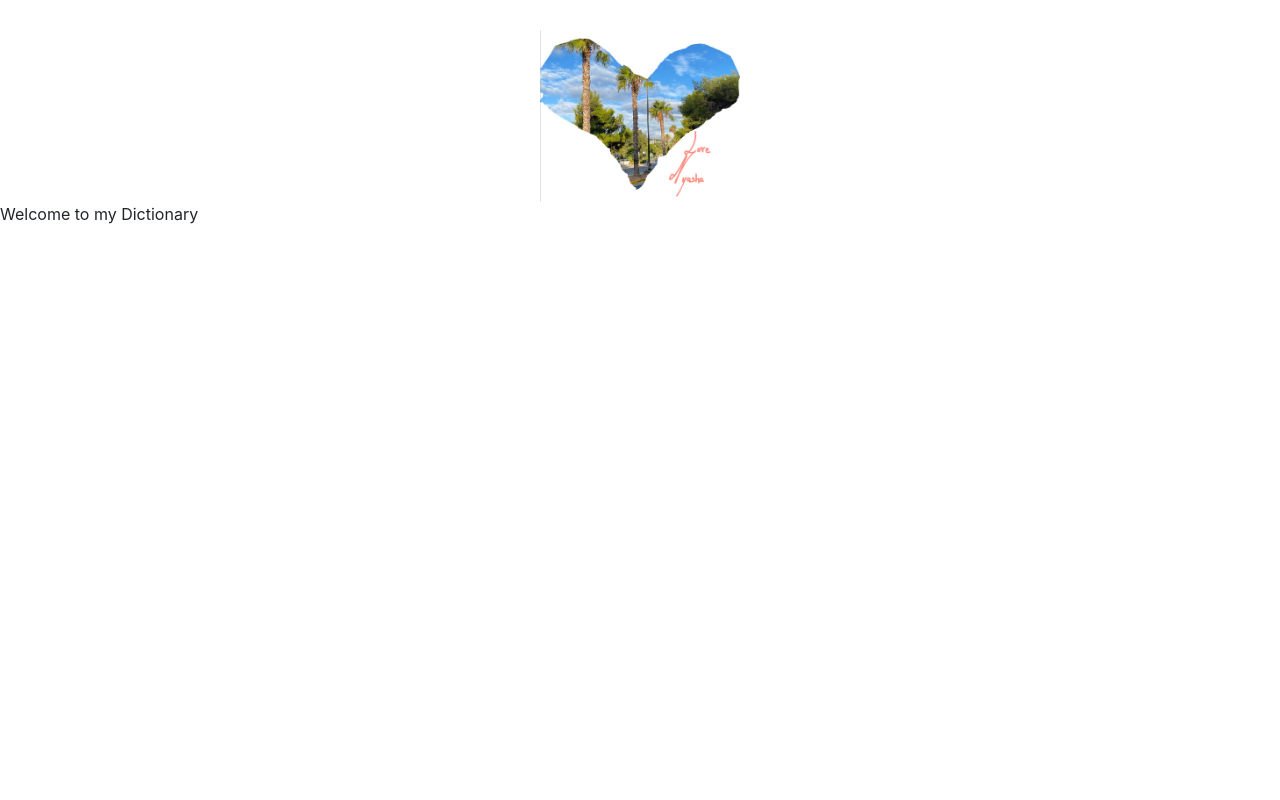
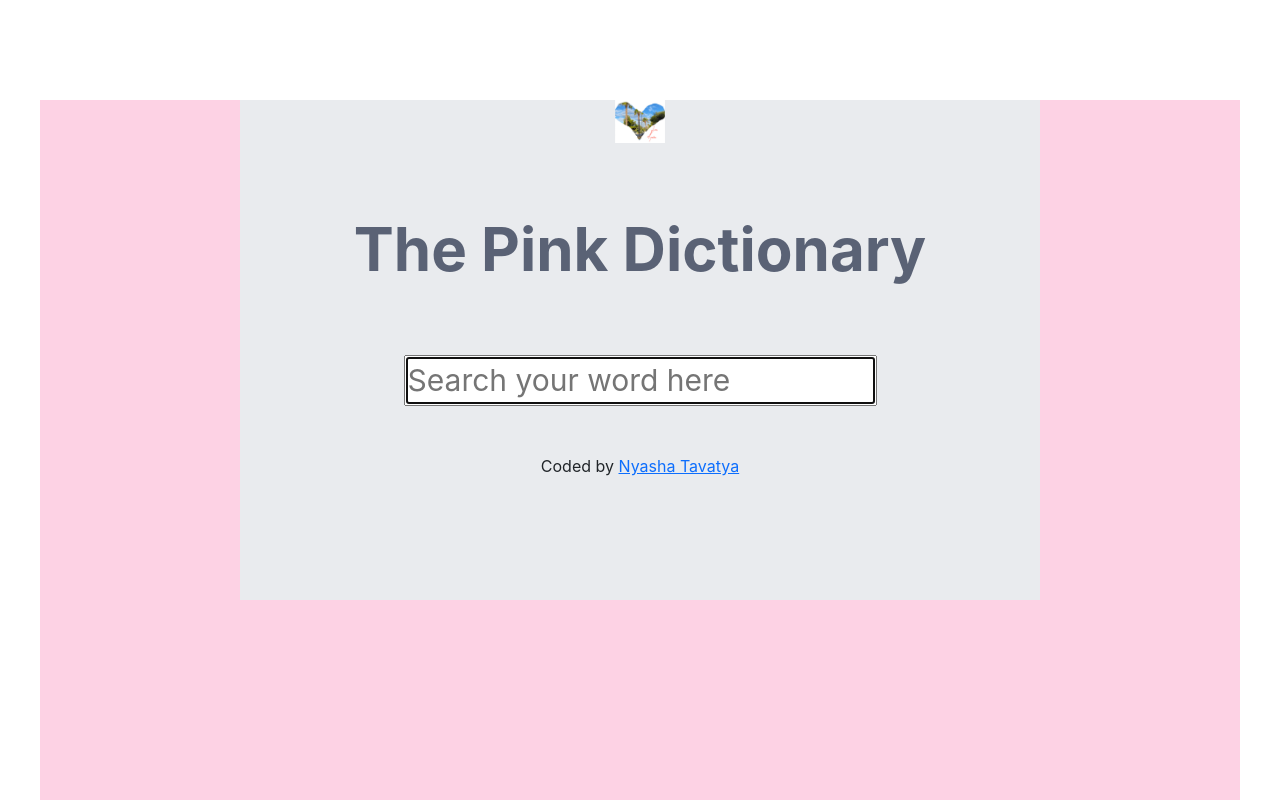
Before and after one commit to NyashaV/dictionary-project, a React (Create React App) app: page / in a window 1280 px wide. Built offline with nearby package versions, Linux system fonts and the light colour scheme.

Commit message:
Component for Dictionary search added and minor CSS configuration

```diff
--- a/src/App.css
+++ b/src/App.css
@@ -1,9 +1,31 @@
+.container {
+  margin: 0 auto;
+  max-width: 1200px;
+  height: 700px;
+  background-color: #fdd2e4;
+  margin-top: 100px;
+}
+
+.contrastContainer {
+  margin: 0 auto;
+  max-width: 800px;
+  height: 500px;
+  background-color: #e9ebee;
+}
+
 .App-header {
   margin: 30px 0;
 }
 
 .App-logo {
-  max-width: 200px;
+  max-width: 50px;
   display: block;
   margin: 0 auto;
 }
+
+.appName {
+  margin: 70px;
+  font-weight: 650;
+  font-size: 60px;
+  color: #5a6275;
+}
--- a/src/App.js
+++ b/src/App.js
@@ -1,13 +1,33 @@
 import logo from "./logo.jpg";
 import "./App.css";
+import Dictionary from "./Dictionary";
 
 export default function App() {
   return (
     <div className="App">
-      <header className="App-header">
-        <img src={logo} className="App-logo img-fluid" alt="logo" />
-        Welcome to my Dictionary
-      </header>
+      <div className="container">
+        {" "}
+        <div className="contrastContainer">
+          <header className="App-header">
+            <img src={logo} className="App-logo img-fluid" alt="logo" />
+            <h1 className="text-center appName">The Pink Dictionary </h1>
+          </header>
+
+          <main>
+            <Dictionary />
+          </main>
+
+          <footer className="text-center mt-5">
+            Coded by{" "}
+            <a
+              target="_blank"
+              href="https://uk.linkedin.com/in/nyasha-tavatya-534581204?challengeId=AQFMzbsFVlvN7AAAAYqqAKP3pzKay_2chmRrHnq1NeqJLlT8kIewtEI4k60mMAuumrameH9TxAJh7W3_ttPqDOyJ4NKyGH8uog&submissionId=eef22730-8818-8617-f995-f69c30444701&challengeSource=AgEQ-0ZEpbRkzAAAAYqqAOqnDEr4Wr6sChiP-cHOeKNRtd_o6rEB4VRCQE8EE6I&challegeType=AgEgoTUluUzbLQAAAYqqAOqq9Claav6ahVaWwIBaZbt7TLl1J_9wfHs&memberId=AgFG0E2JyN6SIQAAAYqqAOqunUHN9vP7qEBvSLASXjMZYzQ&recognizeDevice=AgHRcuSmekVUMQAAAYqqAOqxC6TX4JwTlX3nHqxAkXYflArwlRAp"
+            >
+              Nyasha Tavatya
+            </a>
+          </footer>
+        </div>
+      </div>
     </div>
   );
 }
--- /dev/null
+++ b/src/Dictionary.css
@@ -0,0 +1,3 @@
+.search {
+  font-size: 30px;
+}
--- /dev/null
+++ b/src/Dictionary.js
@@ -0,0 +1,27 @@
+import React, { useState } from "react";
+import "./Dictionary.css";
+
+export default function Dictionary() {
+  let [keyword, setKeyword] = useState("");
+  function search(event) {
+    event.preventDefault();
+    alert(`Searching for ${keyword}`);
+  }
+
+  function handleKeywordChange(event) {
+    setKeyword(event.target.value);
+  }
+
+  return (
+    <div>
+      <form onSubmit={search} className="search text-center">
+        <input
+          type="search"
+          autoFocus={true}
+          onChange={handleKeywordChange}
+          placeholder="Search your word here"
+        />
+      </form>
+    </div>
+  );
+}
```
